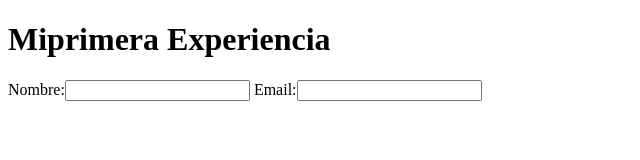
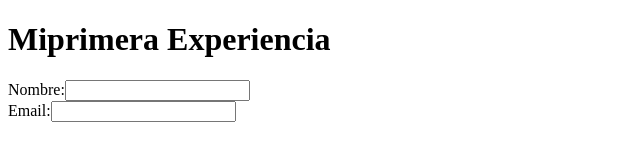
Before and after one commit to EdsonArviri/clasegit_mio, a plain HTML site: page index.html in a window 1280 px wide. Shown: the whole page, without its empty margins (0-640 px from the left). Drawn offline with Linux system fonts and the light colour scheme.

Commit message:
version 2

```diff
--- a/index.html
+++ b/index.html
@@ -10,7 +10,7 @@
 <body>
     <h1>Miprimera Experiencia</h1>
     <form action="" method="post">
-        <label for="">Nombre:</label><input type="nombre" name="" id="" >
+        <label for="">Nombre:</label><input type="nombre" name="" id="" > <br>
         <label for="">Email:<input type="email" name="" id=""></label>
     </form>
 </body>
```
